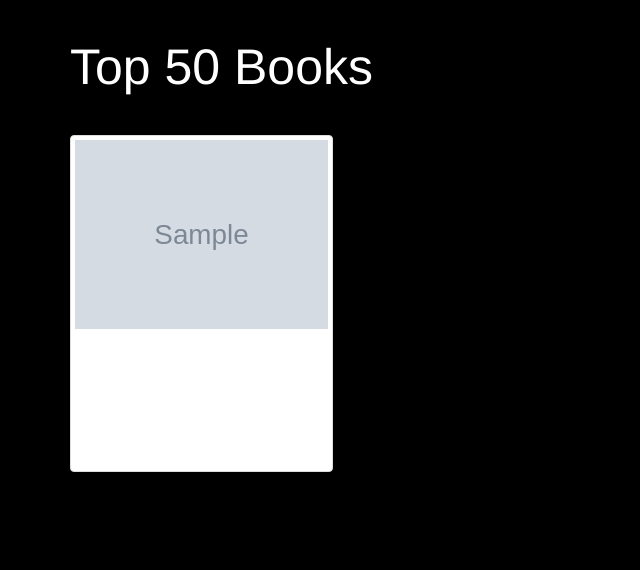
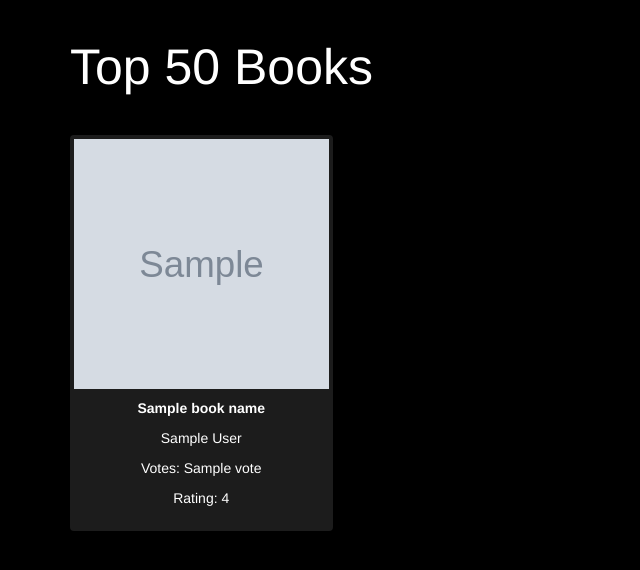
Before and after one commit to bebipriti79-beep/Book-Recommendation-System, a Flask app: template templates/index.html in a window 1280 px wide. Shown: the part 52-622 px from the top of the page, without its empty margins (0-640 px from the left). Run offline with Flask 3, Linux system fonts and the light colour scheme; the template is opened without the code that fills it: most values are stand-ins (such as "Sample title", 1, 10 or a date in 2020); grey boxes marked "Sample" are stand-in pictures; parts of the project's set-up code (start-up, migrations or seed data) failed here and were passed over.

Commit message:
Fix text visibility in cards

```diff
--- a/templates/index.html
+++ b/templates/index.html
@@ -8,9 +8,9 @@
 </head>
 
 <style>
-    .text-white {
-        color: white;
-    }
+    .text-white { color: white; }
+    .thumbnail { background-color:#1c1c1c; border:none; }
+    .thumbnail .caption { background-color:#1c1c1c; }
 </style>
 
 <body style="background-color:black">
@@ -27,6 +27,7 @@
 
 <div class="container">
     <div class="row">
+
         <div class="col-md-12">
             <h1 class="text-white" style="font-size:50px">Top 50 Books</h1>
         </div>
@@ -34,8 +35,8 @@
         {% for i in range(book_name|length) %}
         <div class="col-md-3" style="margin-top:30px">
             <div class="thumbnail">
-                <img src="{{ image[i] }}" alt="Book cover">
-                <div class="caption">
+                <img src="{{ image[i] }}" alt="Book cover" style="height:250px">
+                <div class="caption text-center">
                     <p class="text-white"><strong>{{ book_name[i] }}</strong></p>
                     <p class="text-white">{{ author[i] }}</p>
                     <p class="text-white">Votes: {{ votes[i] }}</p>
@@ -44,6 +45,7 @@
             </div>
         </div>
         {% endfor %}
+
     </div>
 </div>
 
```
Also changed, not shown: templates/recommended.html (+5 -7 lines).
